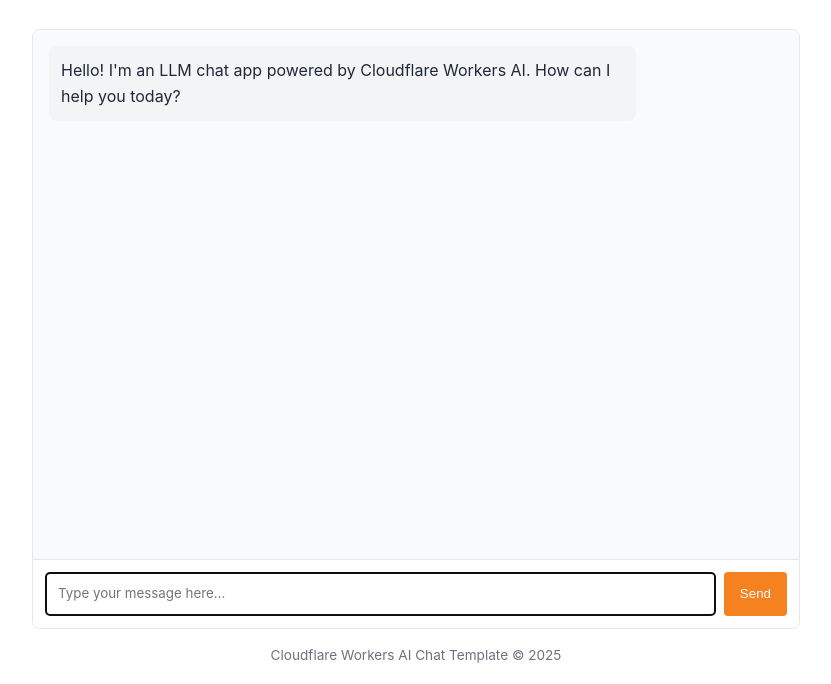
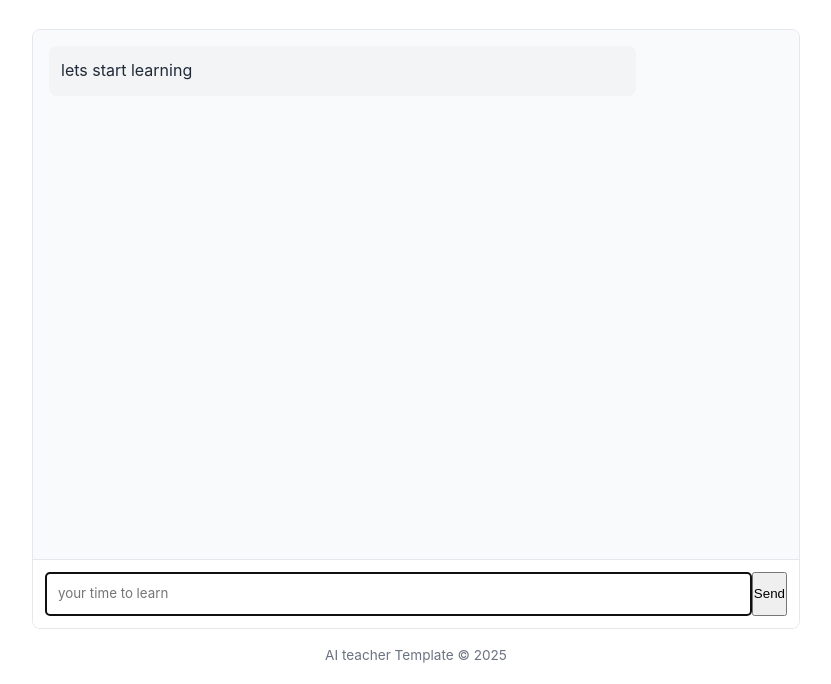
Before and after one commit to michael778970/school, a website: page public/index.html in a window 1280 px wide. Shown: the part 116-800 px from the top of the page, without its empty margins (224-1055 px from the left). Drawn offline with Linux system fonts and the light colour scheme.

Commit message:
Update index.html

```diff
--- a/public/index.html
+++ b/public/index.html
@@ -146,29 +146,28 @@
       <div id="chat-messages" class="chat-messages">
         <div class="message assistant-message">
           <p>
-            Hello! I'm an LLM chat app powered by Cloudflare Workers AI. How can
-            I help you today?
+            lets start learning
           </p>
         </div>
       </div>
 
       <div class="typing-indicator" id="typing-indicator">
-        AI is thinking...
+        teacher is thinking
       </div>
 
       <div class="message-input">
         <textarea
           id="user-input"
-          placeholder="Type your message here..."
+          placeholder="your time to learn"
           rows="1"
           autofocus
         ></textarea>
-        <button id="send-button">Send</button>
+        <button id="ask-button">Send</button>
       </div>
     </div>
 
     <footer>
-      <p>Cloudflare Workers AI Chat Template &copy; 2025</p>
+      <p>AI teacher Template &copy; 2025</p>
     </footer>
 
     <!-- Chat app script -->
```
